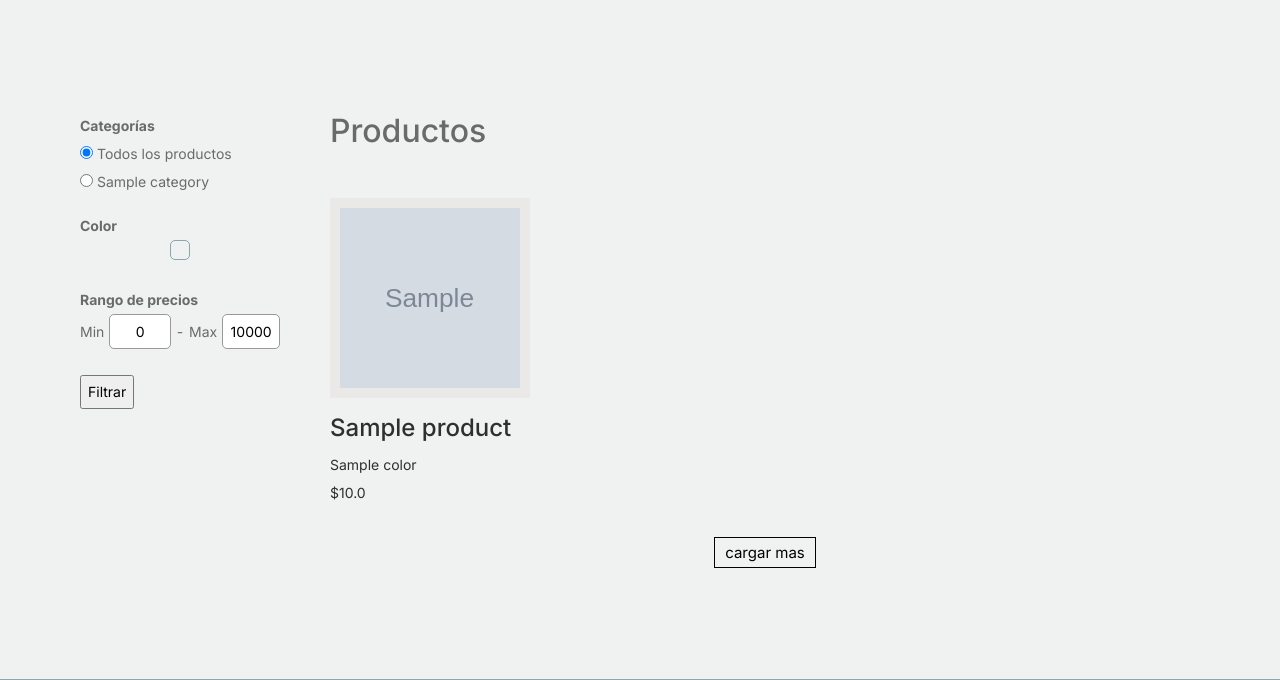
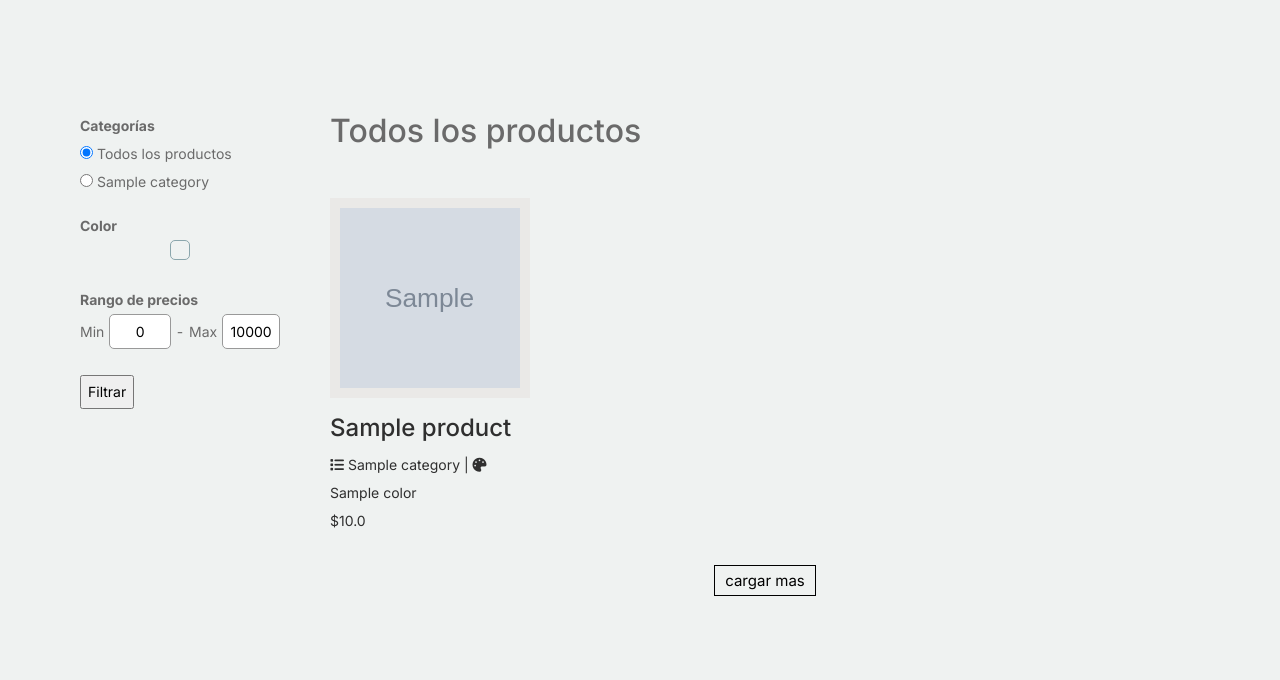
Before and after one commit to AlexOT03/StyleHome, a Django app: page /shop/ in a window 1280 px wide. Shown: the part 94-774 px from the top of the page. Run offline with Django 5.2, Linux system fonts and the light colour scheme; tables that the repository leaves empty hold one stand-in row (values such as "Sample post"); grey boxes marked "Sample" are stand-in pictures; some libraries are stand-ins or nearby versions.

Commit message:
fix shop products

```diff
--- a/stylehome/apps/shop/templates/shop.html
+++ b/stylehome/apps/shop/templates/shop.html
@@ -62,7 +62,13 @@ Shop
 		</form>
 	</aside>
 	<article>
-		<h2 class="mb-5">Productos</h2>
+		<h2 class="mb-5">
+			{% if selected_category %}
+				{{ selected_category }}
+			{% else %}
+				Todos los productos
+			{% endif %}
+		</h2>
 		<div class="row">
 			{% for product in products %}
 			<div class="col-12 col-md-4 col-lg-3 mb-3">
@@ -74,7 +80,7 @@ Shop
 					{% endif %}
 					<div class="info pt-3">
 						<h4>{{ product.name }}</h4>
-						<span>{{ product.color_id.name }}</span>
+						<i class="fa-solid fa-list"></i> <span>{{ product.category_id.name }}</span> | <i class="fa-solid fa-palette"></i> <span>{{ product.color_id.name }}</span>
 						<p>${{ product.price }}</p>
 					</div>
 				</a>
--- a/stylehome/apps/shop/views.py
+++ b/stylehome/apps/shop/views.py
@@ -40,5 +40,6 @@ class ProductDetailView(TemplateView):
     def get_context_data(self, **kwargs):
         context = super().get_context_data(**kwargs)
         product = Product.objects.get(pk=self.kwargs['pk'])
+        context['similar_products'] = Product.objects.filter(category_id=product.category_id).exclude(id=product.id)
         context['product'] = product
         return context
```
